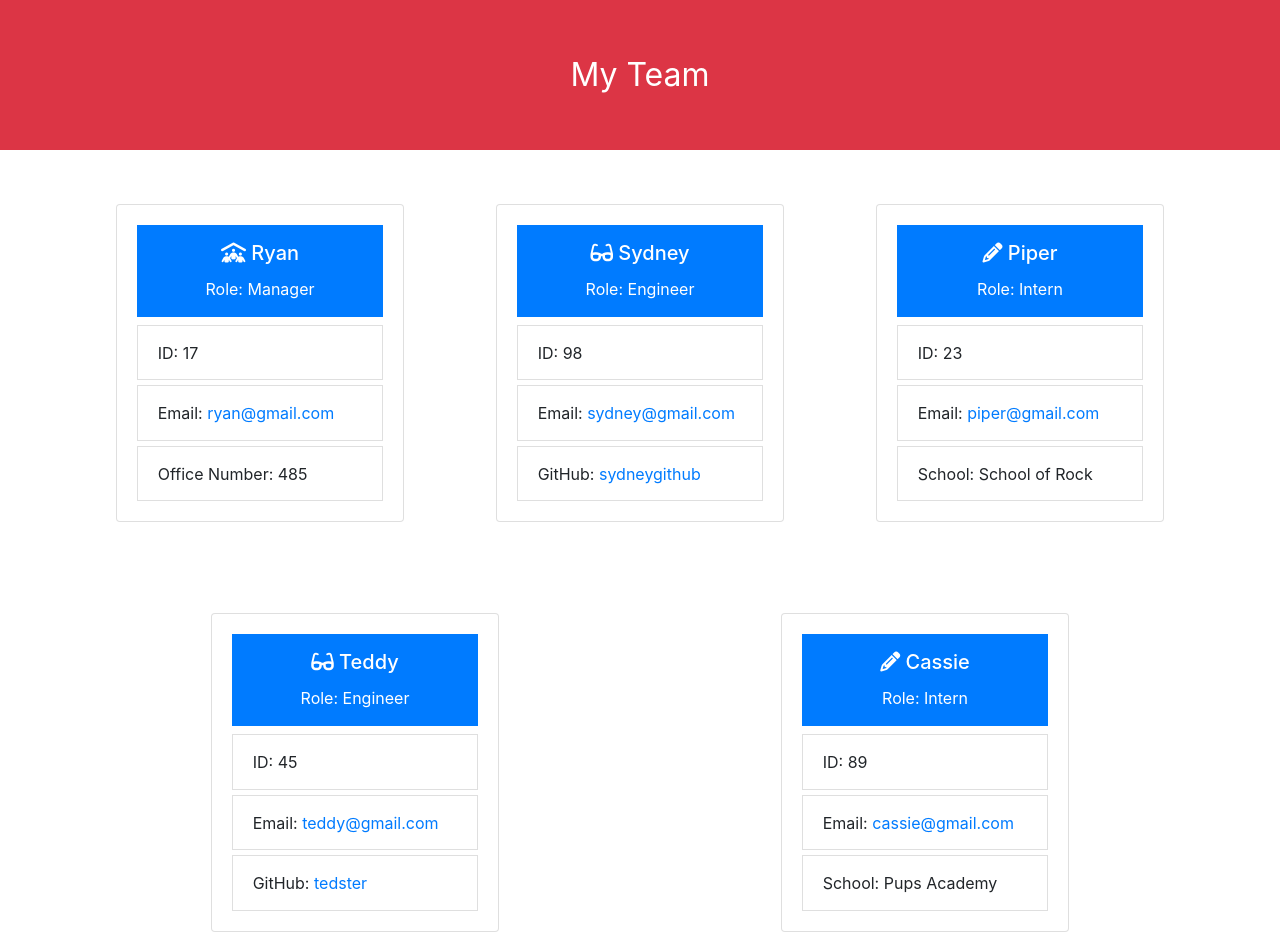
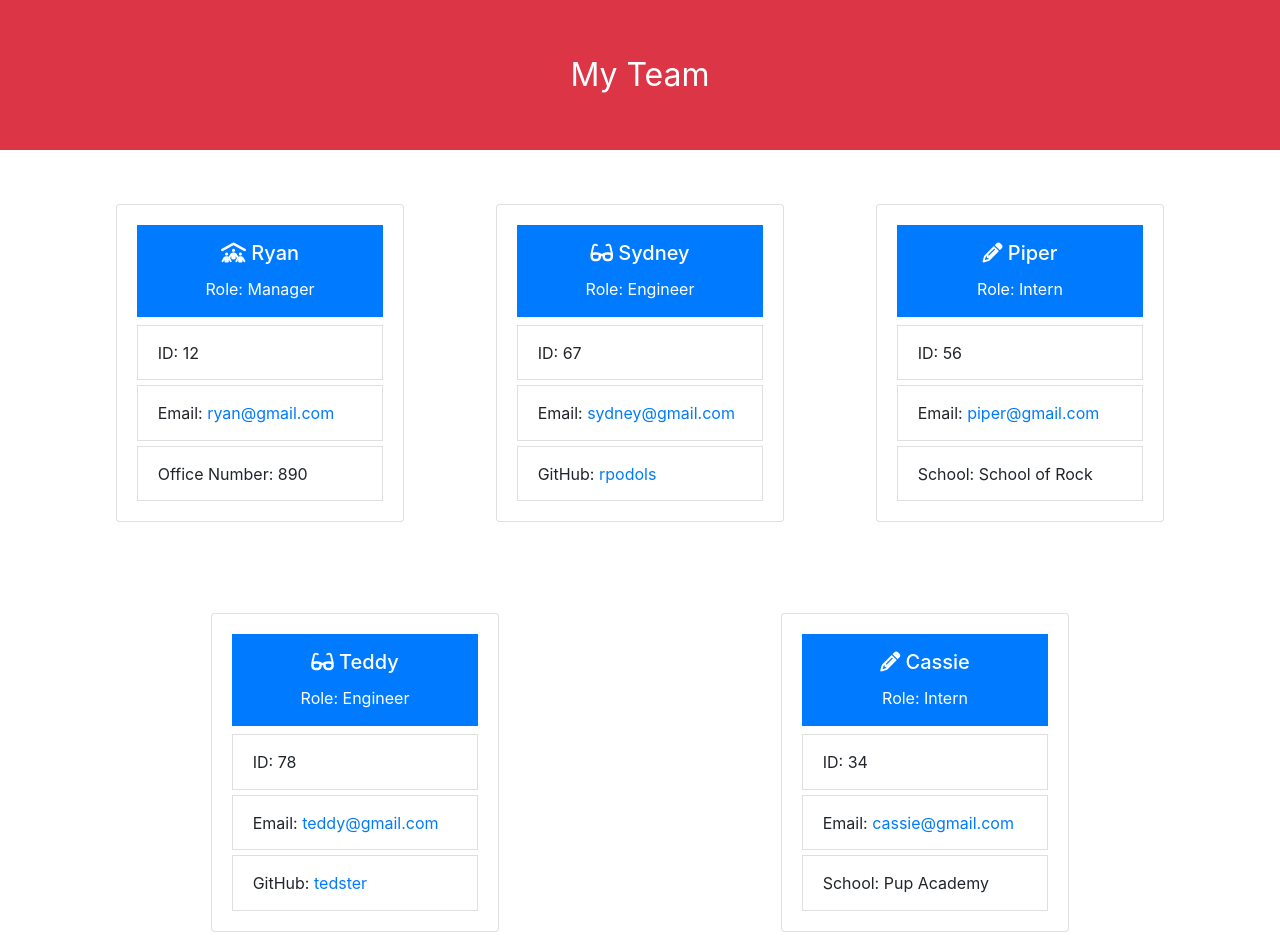
Before and after one commit to rpodols/team-profile-generator, a website: page dist/index.html in a window 1280 px wide. Drawn offline with nearby package versions, Linux system fonts and the light colour scheme.

Commit message:
added video link to readme and sample html that was generated from video

```diff
--- a/dist/index.html
+++ b/dist/index.html
@@ -20,9 +20,9 @@
                     <h5 class="card-title"><i class="fa-solid fa-people-roof"></i>   Ryan</h5>
                     <p class="card-text">Role: Manager</p>
                 </div>
-                <p class="card-text card-styling">ID: 17</p>
+                <p class="card-text card-styling">ID: 12</p>
                 <p class="card-text card-styling">Email: <a href=mailto:ryan@gmail.com>ryan@gmail.com</a></p>
-                <p class="card-text card-styling">Office Number: 485</p>
+                <p class="card-text card-styling">Office Number: 890</p>
             </div>
         </div> <div class="card" style="width: 18rem;">
             <div class="card-body">
@@ -30,9 +30,9 @@
                     <h5 class="card-title"><i class="fa-solid fa-glasses"></i>   Sydney</h5>
                     <p class="card-text">Role: Engineer</p>
                 </div>
-                <p class="card-text card-styling">ID: 98</p>
+                <p class="card-text card-styling">ID: 67</p>
                 <p class="card-text card-styling">Email: <a href=mailto:sydney@gmail.com>sydney@gmail.com</a></p>
-                <p class="card-text card-styling">GitHub: <a href='https://github.com/sydneygithub' target="_blank">sydneygithub</a></p>
+                <p class="card-text card-styling">GitHub: <a href='https://github.com/rpodols' target="_blank">rpodols</a></p>
             </div>
         </div> <div class="card" style="width: 18rem;">
             <div class="card-body">
@@ -40,7 +40,7 @@
                     <h5 class="card-title"><i class="fa-solid fa-pencil"></i>   Piper</h5>
                     <p class="card-text">Role: Intern</p>
                 </div>
-                <p class="card-text card-styling">ID: 23</p>
+                <p class="card-text card-styling">ID: 56</p>
                 <p class="card-text card-styling">Email: <a href=mailto:piper@gmail.com>piper@gmail.com</a></p>
                 <p class="card-text card-styling">School: School of Rock</p>
             </div>
@@ -50,7 +50,7 @@
                     <h5 class="card-title"><i class="fa-solid fa-glasses"></i>   Teddy</h5>
                     <p class="card-text">Role: Engineer</p>
                 </div>
-                <p class="card-text card-styling">ID: 45</p>
+                <p class="card-text card-styling">ID: 78</p>
                 <p class="card-text card-styling">Email: <a href=mailto:teddy@gmail.com>teddy@gmail.com</a></p>
                 <p class="card-text card-styling">GitHub: <a href='https://github.com/tedster' target="_blank">tedster</a></p>
             </div>
@@ -60,9 +60,9 @@
                     <h5 class="card-title"><i class="fa-solid fa-pencil"></i>   Cassie</h5>
                     <p class="card-text">Role: Intern</p>
                 </div>
-                <p class="card-text card-styling">ID: 89</p>
+                <p class="card-text card-styling">ID: 34</p>
                 <p class="card-text card-styling">Email: <a href=mailto:cassie@gmail.com>cassie@gmail.com</a></p>
-                <p class="card-text card-styling">School: Pups Academy</p>
+                <p class="card-text card-styling">School: Pup Academy</p>
             </div>
         </div>
 
```
Also changed, not shown: README.md.
